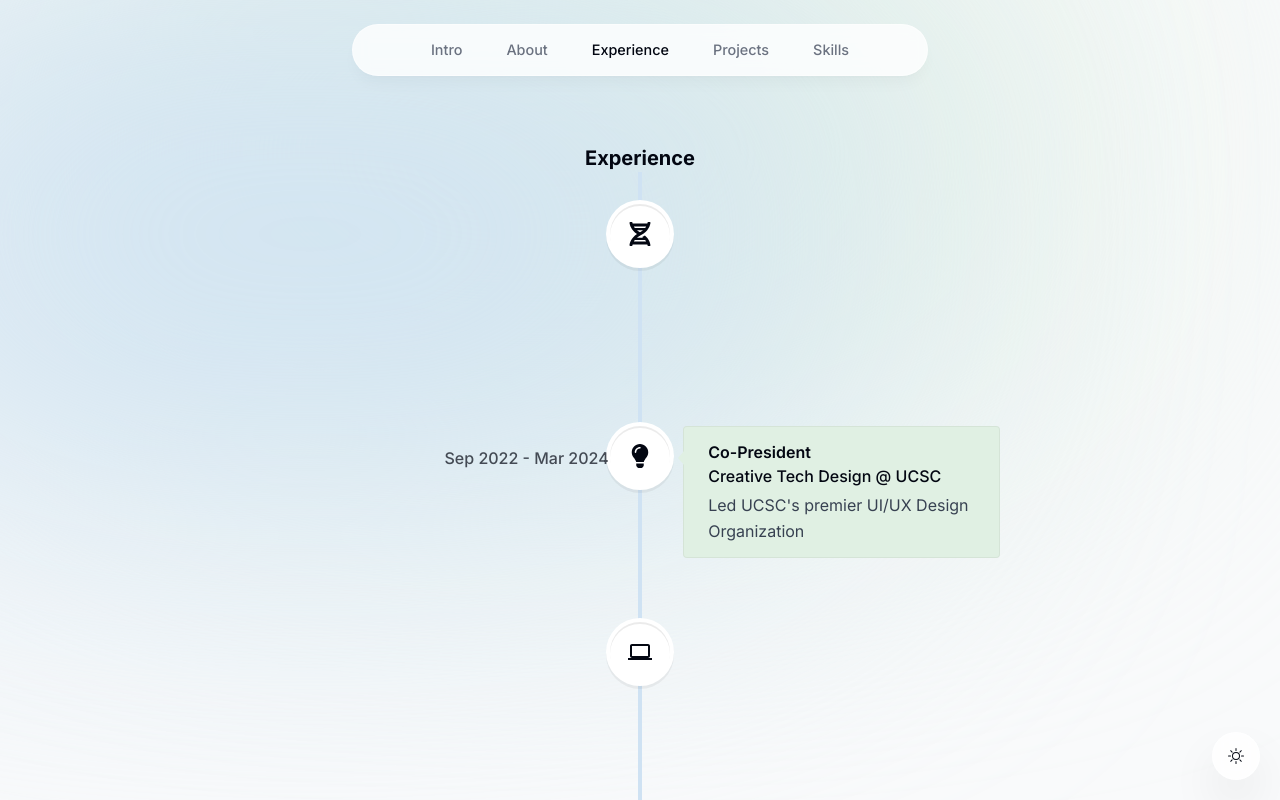
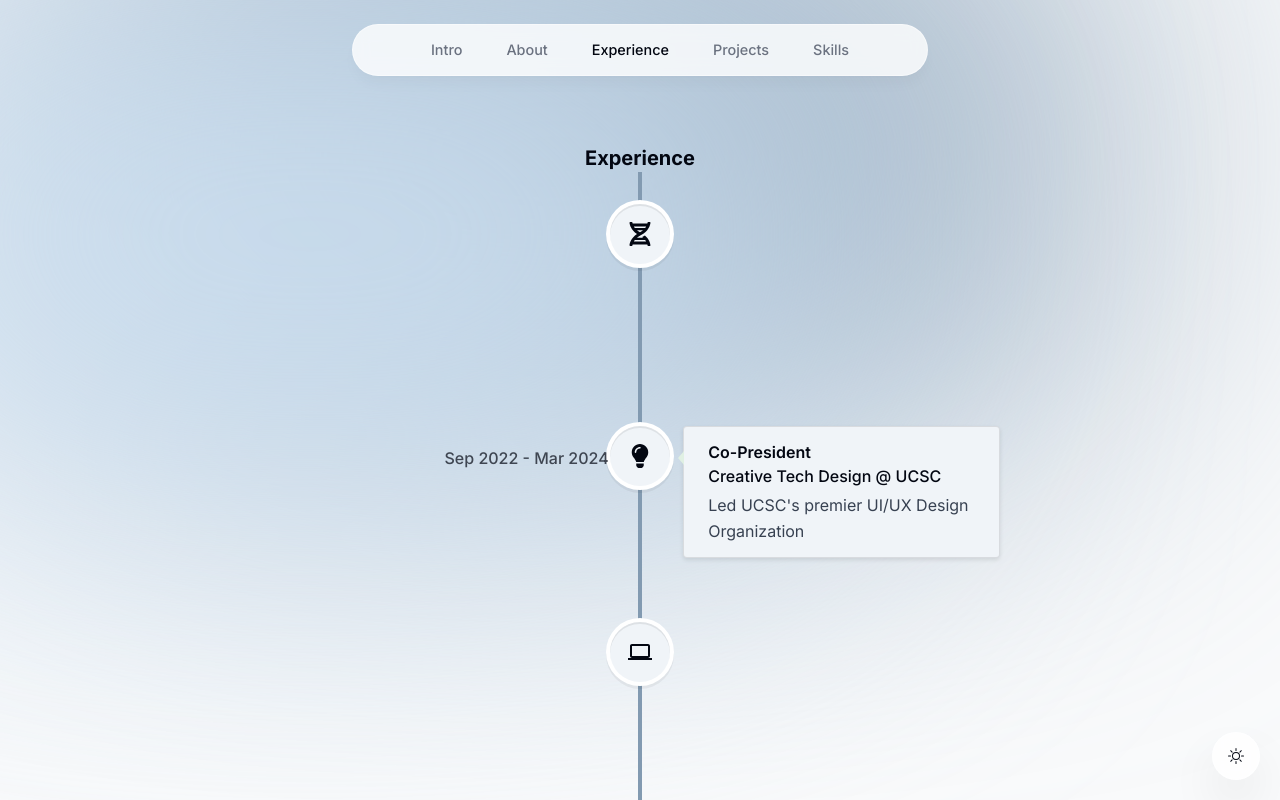
Before and after one commit to shreyasun/shreyasun.github.io, a Next.js app: page / in a window 1280 px wide. Both pictures are taken after a click on the button "Experience". Shown: the top 800 px of the page. Built offline with nearby package versions, Linux system fonts and the light colour scheme.

Commit message:
Worked on updating light mode

```diff
--- a/app/layout.tsx
+++ b/app/layout.tsx
@@ -19,7 +19,7 @@ export default function RootLayout({
   return (
     <html lang="en">
       <body className={`${inter.className} bg-gray-50 text-gray-950 relative pt-28 sm:pt-36 dark:bg-gray-900 dark:text-gray-50 dark:text-opacity:90`}>
-        <div className='bg-[#e0f0e3] absolute top-[-6rem] -z-10 right-[11rem] h-[31.25rem] w-[31.25rem] rounded-full blur-[10rem] sm:w-[68.75rem] dark:bg-[#20332b]'></div>
+        <div className='bg-[#829ab1] absolute top-[-6rem] -z-10 right-[11rem] h-[31.25rem] w-[31.25rem] rounded-full blur-[10rem] sm:w-[68.75rem] dark:bg-[#20332b]'></div>
         <div className='bg-[#CFE2F3] absolute top-[-1rem] -z-10 left-[-35rem] h-[31.25rem] w-[50rem] rounded-full blur-[10rem] sm:w-[68.75rem] md:left-[-33rem] lg:left-[-28rem] xl:left-[-15rem] 2xl:left-[-5rem] dark:bg-[#204275]'></div>
         <ThemeContextProvider>
           <ActiveSectionContext>
--- a/components/Experience.tsx
+++ b/components/Experience.tsx
@@ -10,8 +10,8 @@ import { useTheme } from "@/context/theme-context";
 function Experience() {
   const { ref } = useSectionInView("Experience", 0.5);
   const { theme } = useTheme();
-  const bgColor = theme === 'dark' ? '#102a43' : '#e0f0e3';
-  const iconColor = theme === 'dark' ? '#000000' : '#ffffff';
+  const bgColor = theme === 'dark' ? '#102a43' : '#f0f4f8';
+  const iconColor = theme === 'dark' ? '#000000' : '#f0f4f8';
 
   return (
     <motion.section
@@ -21,7 +21,7 @@ function Experience() {
       className="max-w-[50rem] gap-5 text-center scroll-mt-28 mb-4 sm:mb-4"
     >
       <h1 className="text-xl font-bold">Experience</h1>
-      <VerticalTimeline lineColor="#CFE2F3">
+      <VerticalTimeline lineColor="#829ab1">
         {experiences.map((experience, i) => (
           <React.Fragment key={i}>
             <motion.div
@@ -40,8 +40,8 @@ function Experience() {
                 visible={true}
                 contentStyle={{
                   background: `${bgColor}`,
-                  boxShadow: "none",
-                  border: "1px solid rgba(0, 0, 0, 0.05)",
+                  boxShadow: "0 2px 4px rgba(0, 0, 0, 0.1)",
+                  border: "1px solid rgba(0, 0, 0, 0.1)",
                   textAlign: "left",
                   padding: "0.8rem 1.5rem",
                 }}
--- a/components/Projects.tsx
+++ b/components/Projects.tsx
@@ -26,7 +26,7 @@ function Projects() {
       <h1 className="text-xl font-bold">My Projects</h1>
       <div className='flex flex-col sm:flex-row items-center justify-center gap-2 px-4 text-lg font-medium'>
         {categories.map((category) => (
-          <div className={`cursor-pointer inline-block rounded-md px-3 py-1 text-sm dark:bg-[#102a43] border border-transparent hover:bg-[#CFE2F3] dark:hover:bg-gray-700 mb-2 mx-auto sm:mx-0 shadow-md p-6 ${currCategory === category ? 'bg-[#CFE2F3] dark:bg-[#102a43] text-gray-800 dark:text-gray-200' : 'bg-[#e0f0e3] dark:bg-[#486581] text-gray-800 dark:text-gray-200'}`}
+          <div className={`cursor-pointer inline-block rounded-md px-3 py-1 text-sm dark:bg-[#102a43] border border-transparent hover:bg-[#bcccdc] dark:hover:bg-gray-700 mb-2 mx-auto sm:mx-0 shadow-md p-6 ${currCategory === category ? 'bg-[#829ab1] dark:bg-[#102a43] text-gray-800 dark:text-gray-200' : 'bg-[#f0f4f8] dark:bg-[#486581] text-gray-800 dark:text-gray-200'}`}
           key={category} onClick={() => changeCategory(category)}>
           {category}
         </div>
@@ -47,7 +47,7 @@ function Projects() {
                 <ul className="flex flex-wrap mt-4 gap-2 sm:mt-auto">
                   {project.tools.map((tool, i) => (
                     <li
-                      className="bg-[#CFE2F3]/[0.7] px-3 py-1 text-[0.7rem] mt-2 tracking-wider rounded-full dark:bg-[#486581]"
+                      className="bg-[#bcccdc]/[0.7] px-3 py-1 text-[0.7rem] mt-2 tracking-wider rounded-full dark:bg-[#486581]"
                       key={i}
                     >
                       {tool}
@@ -56,7 +56,7 @@ function Projects() {
                 </ul>
                 <div className='cursor-pointer inline-block'>
                   <a href={project.link} target="_blank" rel="noopener noreferrer">
-                    <div className='bg-[#e0f0e3] dark:bg-[#204275] mt-4 rounded-md px-3 py-1 text-sm text-gray-800 dark:text-gray-200 border border-transparent hover:bg-[#CFE2F3] dark:hover:bg-gray-700 mb-2 mx-auto sm:mx-0 shadow-md flex items-center'>
+                    <div className='bg-[#829ab1] dark:bg-[#204275] mt-4 rounded-md px-3 py-1 text-sm text-gray-800 dark:text-gray-200 border border-transparent hover:bg-[#bcccdc] dark:hover:bg-gray-700 mb-2 mx-auto sm:mx-0 shadow-md flex items-center'>
                       View Project <MdOutlineOpenInNew className="ml-1" />
                     </div>
                   </a>
--- a/components/Skills.tsx
+++ b/components/Skills.tsx
@@ -33,7 +33,7 @@ function Skills() {
         <ul className="flex flex-wrap justify-center gap-2 text-lg text-gray-800">
           {skills.map((skill, i) => (
             <motion.li
-              className="bg-[#CFE2F3] inline-block dark:bg-gray-800 rounded-md px-3 py-1 text-sm text-gray-800 dark:text-gray-200 border border-transparent mb-2 mx-auto sm:mx-0 shadow-md p-6 dark:bg-[#102a43]"
+              className="bg-[#f0f4f8] inline-block dark:bg-gray-800 rounded-md px-3 py-1 text-sm text-gray-800 dark:text-gray-200 border border-transparent mb-2 mx-auto sm:mx-0 shadow-md p-6 dark:bg-[#102a43]"
               key={i}
               initial="initial"
               variants={fadeInAnimationVariants}
```
